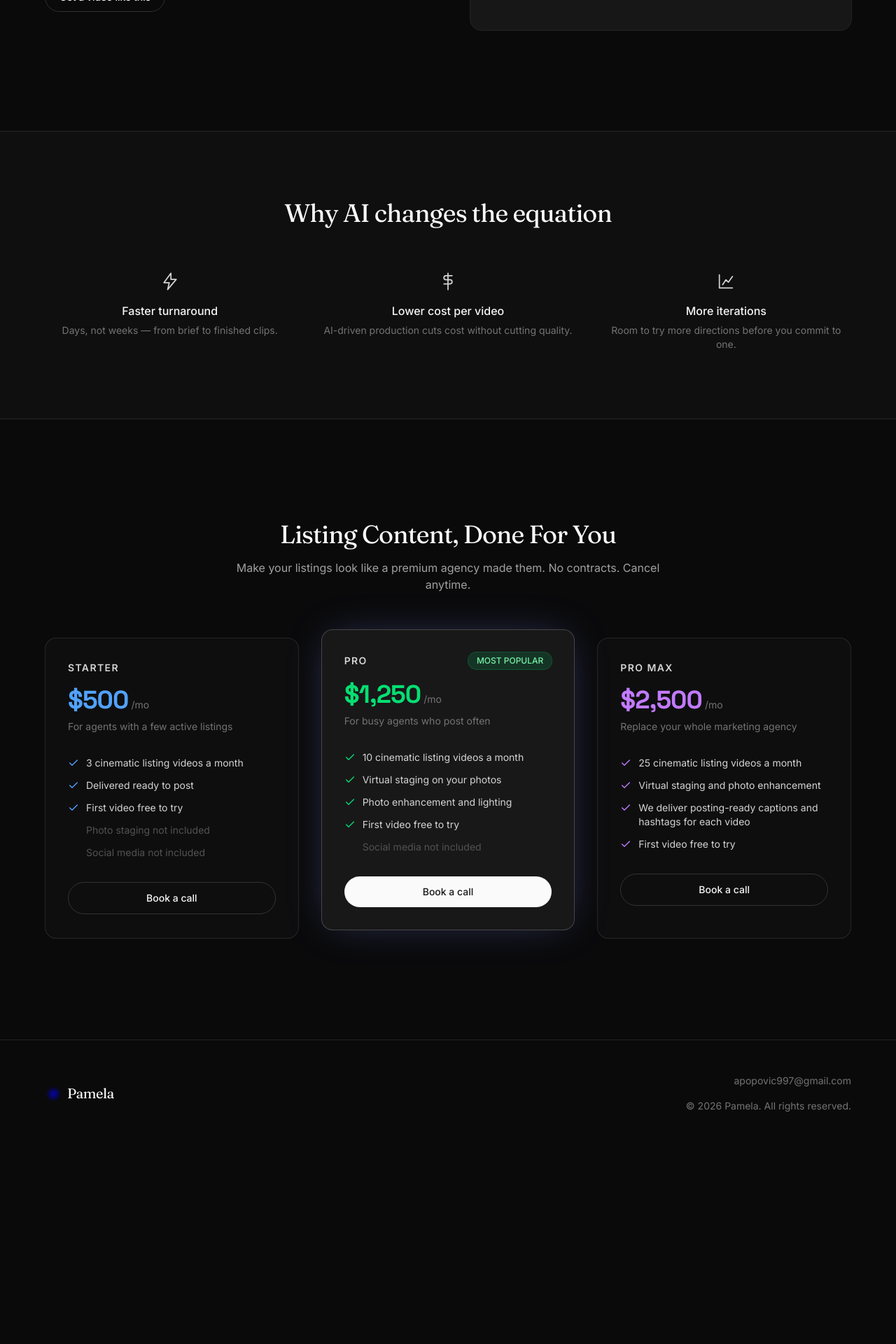
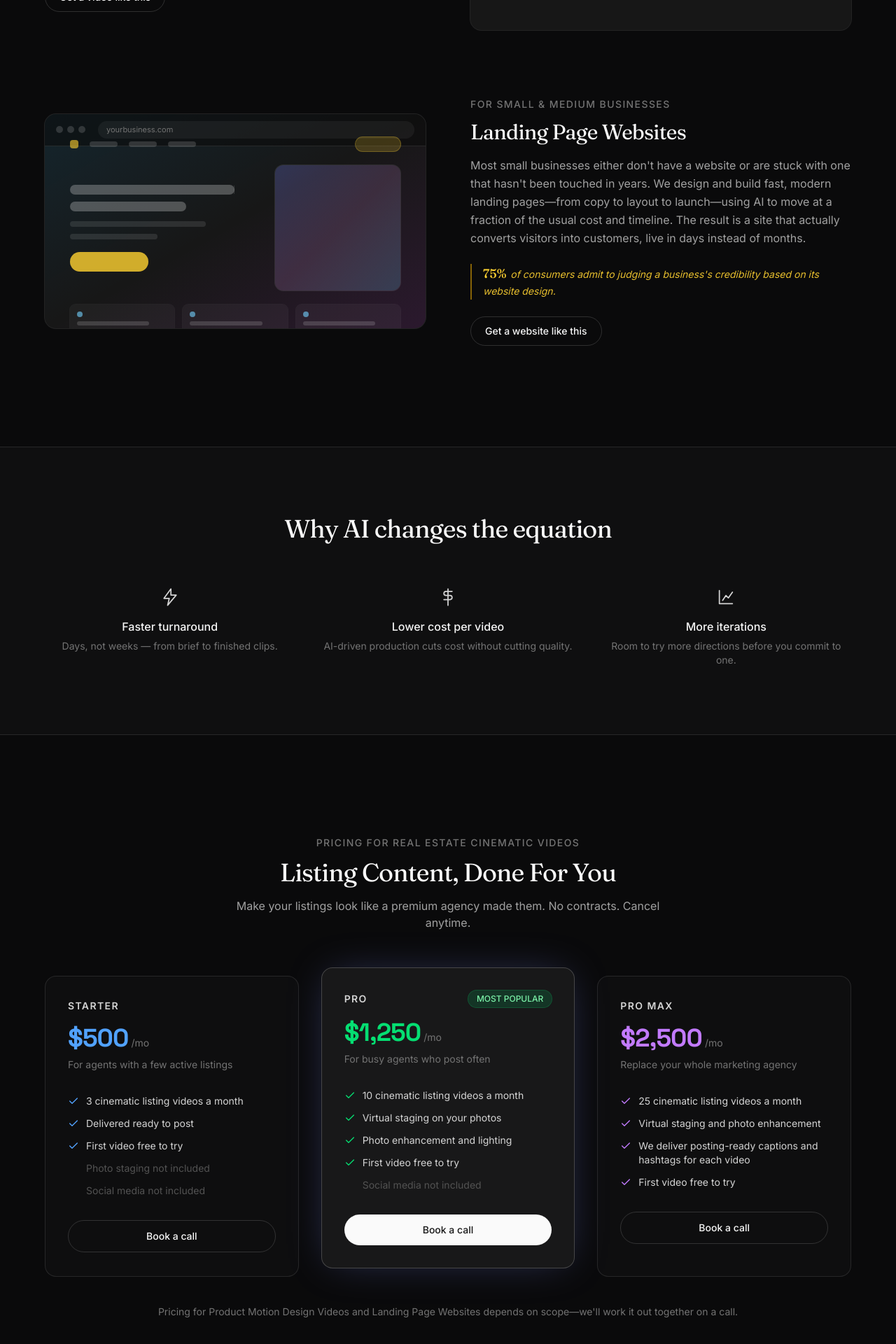
Before and after one commit to alexandar3/pamela-website, a Next.js app: page / in a window 1280 px wide. Shown: the part 1820-3740 px from the top of the page at 70% size. Before the commit the page ends 3458 px from the top, so only its background shows below. Built offline with nearby package versions, Linux system fonts and the light colour scheme; grey boxes are pictures that could not be loaded.

Commit message:
added-website-service

```diff
--- /dev/null
+++ b/src/components/LandingPageMockup.tsx
@@ -0,0 +1,80 @@
+"use client";
+
+import { motion } from "framer-motion";
+
+// Animated wireframe standing in for a real screen recording — used by
+// services that don't have photo/video proof yet (e.g. landing pages, where
+// every project looks different by nature).
+export default function LandingPageMockup({ label }: { label: string }) {
+  return (
+    <div
+      role="img"
+      aria-label={label}
+      className="group relative aspect-video w-full overflow-hidden rounded-2xl bg-neutral-900 ring-1 ring-white/10"
+    >
+      <div className="pointer-events-none absolute inset-0 bg-gradient-to-br from-sky-500/10 via-transparent to-fuchsia-500/10" />
+
+      {/* shimmer sweep */}
+      <motion.div
+        aria-hidden
+        className="pointer-events-none absolute inset-y-0 left-0 w-1/3 -skew-x-12 bg-gradient-to-r from-transparent via-white/[0.06] to-transparent"
+        animate={{ x: ["-120%", "320%"] }}
+        transition={{ duration: 3.2, repeat: Infinity, ease: "linear" }}
+      />
+
+      {/* browser chrome */}
+      <div className="relative flex items-center gap-1.5 border-b border-white/10 bg-neutral-950/60 px-4 py-2.5">
+        <span className="h-2.5 w-2.5 rounded-full bg-white/15" />
+        <span className="h-2.5 w-2.5 rounded-full bg-white/15" />
+        <span className="h-2.5 w-2.5 rounded-full bg-white/15" />
+        <div className="ml-3 flex-1 truncate rounded-full bg-white/5 px-3 py-1 text-[11px] text-neutral-500">
+          yourbusiness.com
+        </div>
+      </div>
+
+      {/* page skeleton */}
+      <div className="relative flex h-[calc(100%-2.5rem)] flex-col justify-center gap-5 px-6 py-5 sm:px-9">
+        {/* nav */}
+        <div className="flex items-center gap-4">
+          <span className="h-3 w-3 rounded-sm bg-amber-300/60" />
+          <span className="h-2 w-10 rounded-full bg-white/15" />
+          <span className="h-2 w-10 rounded-full bg-white/15" />
+          <span className="hidden h-2 w-10 rounded-full bg-white/15 sm:block" />
+          <span className="ml-auto h-5 w-16 rounded-full bg-amber-300/20 ring-1 ring-amber-300/40" />
+        </div>
+
+        {/* hero */}
+        <div className="grid grid-cols-5 items-center gap-4">
+          <div className="col-span-3 flex flex-col gap-2.5">
+            <span className="flex h-3.5 w-[85%] items-center rounded-full bg-white/25">
+              <motion.span
+                className="ml-auto h-3 w-px bg-white/70"
+                animate={{ opacity: [1, 0, 1] }}
+                transition={{ duration: 1, repeat: Infinity }}
+              />
+            </span>
+            <span className="h-3.5 w-[60%] rounded-full bg-white/25" />
+            <span className="mt-1 h-2 w-[70%] rounded-full bg-white/10" />
+            <span className="h-2 w-[45%] rounded-full bg-white/10" />
+            <span className="mt-2 h-7 w-28 rounded-full bg-amber-300/80" />
+          </div>
+          <div className="col-span-2 aspect-square rounded-xl bg-gradient-to-br from-indigo-400/25 via-fuchsia-300/15 to-sky-300/20 ring-1 ring-white/10" />
+        </div>
+
+        {/* feature row */}
+        <div className="grid grid-cols-3 gap-3">
+          {[0, 1, 2].map((i) => (
+            <div
+              key={i}
+              className="flex flex-col gap-1.5 rounded-lg bg-white/[0.04] p-2.5 ring-1 ring-white/5"
+            >
+              <span className="h-2 w-2 rounded-full bg-sky-300/60" />
+              <span className="h-1.5 w-[80%] rounded-full bg-white/15" />
+              <span className="h-1.5 w-[55%] rounded-full bg-white/10" />
+            </div>
+          ))}
+        </div>
+      </div>
+    </div>
+  );
+}
--- a/src/components/Pricing.tsx
+++ b/src/components/Pricing.tsx
@@ -2,7 +2,15 @@
 
 import { motion } from "framer-motion";
 import clsx from "clsx";
-import { CALENDLY_URL, PRICING_TIERS, type PricingAccent } from "@/lib/site-config";
+import { CALENDLY_URL, PRICING_TIERS, SERVICES, type PricingAccent } from "@/lib/site-config";
+
+const PRICED_SERVICE_SLUG = "real-estate";
+
+function joinWithAnd(items: string[]): string {
+  if (items.length <= 1) return items.join("");
+  if (items.length === 2) return `${items[0]} and ${items[1]}`;
+  return `${items.slice(0, -1).join(", ")}, and ${items[items.length - 1]}`;
+}
 
 const ACCENT_CLASSES: Record<PricingAccent, { price: string; check: string; badge: string }> = {
   blue: {
@@ -23,6 +31,10 @@ const ACCENT_CLASSES: Record<PricingAccent, { price: string; check: string; badg
 };
 
 export default function Pricing() {
+  const otherServiceNames = SERVICES.filter(
+    (service) => service.slug !== PRICED_SERVICE_SLUG,
+  ).map((service) => service.name);
+
   return (
     <section id="pricing" className="px-6 py-28 sm:py-36">
       <div className="mx-auto max-w-6xl">
@@ -33,7 +45,10 @@ export default function Pricing() {
           transition={{ duration: 0.6, ease: "easeOut" }}
           className="mx-auto max-w-2xl text-center"
         >
-          <h2 className="font-display text-3xl tracking-tight text-neutral-50 sm:text-4xl">
+          <p className="text-sm font-medium uppercase tracking-widest text-neutral-500">
+            Pricing for Real Estate Cinematic Videos
+          </p>
+          <h2 className="mt-3 font-display text-3xl tracking-tight text-neutral-50 sm:text-4xl">
             Listing Content, Done For You
           </h2>
           <p className="mt-4 text-base text-neutral-400">
@@ -143,6 +158,19 @@ export default function Pricing() {
             );
           })}
         </div>
+
+        {otherServiceNames.length > 0 && (
+          <motion.p
+            initial={{ opacity: 0, y: 12 }}
+            whileInView={{ opacity: 1, y: 0 }}
+            viewport={{ once: true, margin: "-80px" }}
+            transition={{ duration: 0.6, delay: 0.2, ease: "easeOut" }}
+            className="mt-10 text-center text-sm text-neutral-500"
+          >
+            Pricing for {joinWithAnd(otherServiceNames)} depends on scope—we'll
+            work it out together on a call.
+          </motion.p>
+        )}
       </div>
     </section>
   );
--- a/src/components/Services.tsx
+++ b/src/components/Services.tsx
@@ -3,6 +3,7 @@
 import { motion } from "framer-motion";
 import clsx from "clsx";
 import ShowcaseVideo from "./ShowcaseVideo";
+import LandingPageMockup from "./LandingPageMockup";
 import { CALENDLY_URL, SERVICES } from "@/lib/site-config";
 
 function StatQuote({ stat }: { stat: string }) {
@@ -57,7 +58,11 @@ export default function Services() {
                 i % 2 === 1 && "md:[&>*:first-child]:order-2",
               )}
             >
-              <ShowcaseVideo src={service.video} label={service.name} />
+              {service.video ? (
+                <ShowcaseVideo src={service.video} label={service.name} />
+              ) : (
+                <LandingPageMockup label={service.name} />
+              )}
 
               <div>
                 <p className="text-sm font-medium uppercase tracking-widest text-neutral-500">
--- a/src/lib/site-config.ts
+++ b/src/lib/site-config.ts
@@ -7,7 +7,9 @@ export const CONTACT_EMAIL = "apopovic997@gmail.com";
 export type Service = {
   slug: string;
   name: string;
-  video: string;
+  // Leave undefined for services without a real photo/video yet — the
+  // layout falls back to an animated wireframe mockup instead.
+  video?: string;
   eyebrow: string;
   copy: string;
   ctaLabel: string;
@@ -35,6 +37,14 @@ export const SERVICES: Service[] = [
     eyebrow: "For Product-Based Businesses",
     copy: "Static images are easy to ignore. Cinematic video stops the scroll, showcases your product in action, and creates a stronger emotional connection with potential customers—leading to higher engagement, more clicks, and better conversion rates.",
     ctaLabel: "Get a video like this",
+  },
+  {
+    slug: "landing-pages",
+    name: "Landing Page Websites",
+    eyebrow: "For Small & Medium Businesses",
+    copy: "Most small businesses either don't have a website or are stuck with one that hasn't been touched in years. We design and build fast, modern landing pages—from copy to layout to launch—using AI to move at a fraction of the usual cost and timeline. The result is a site that actually converts visitors into customers, live in days instead of months.",
+    ctaLabel: "Get a website like this",
+    stat: "75% of consumers admit to judging a business's credibility based on its website design.",
   },
 ];
 
```
